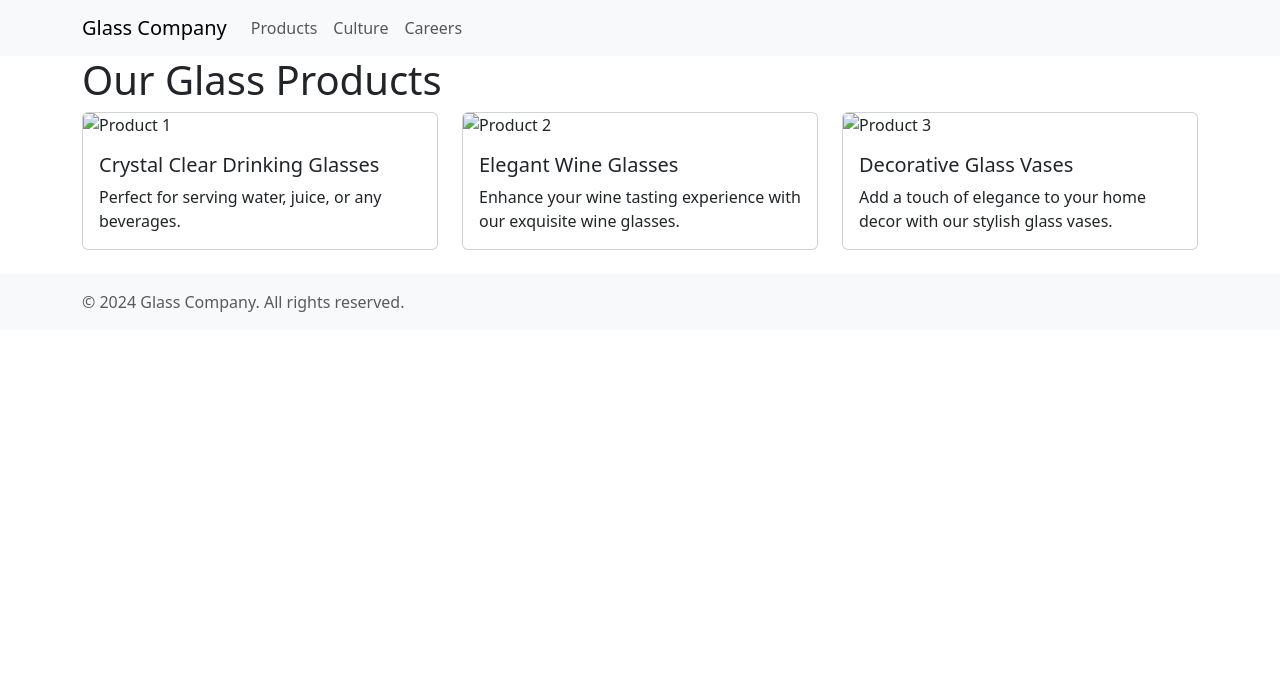
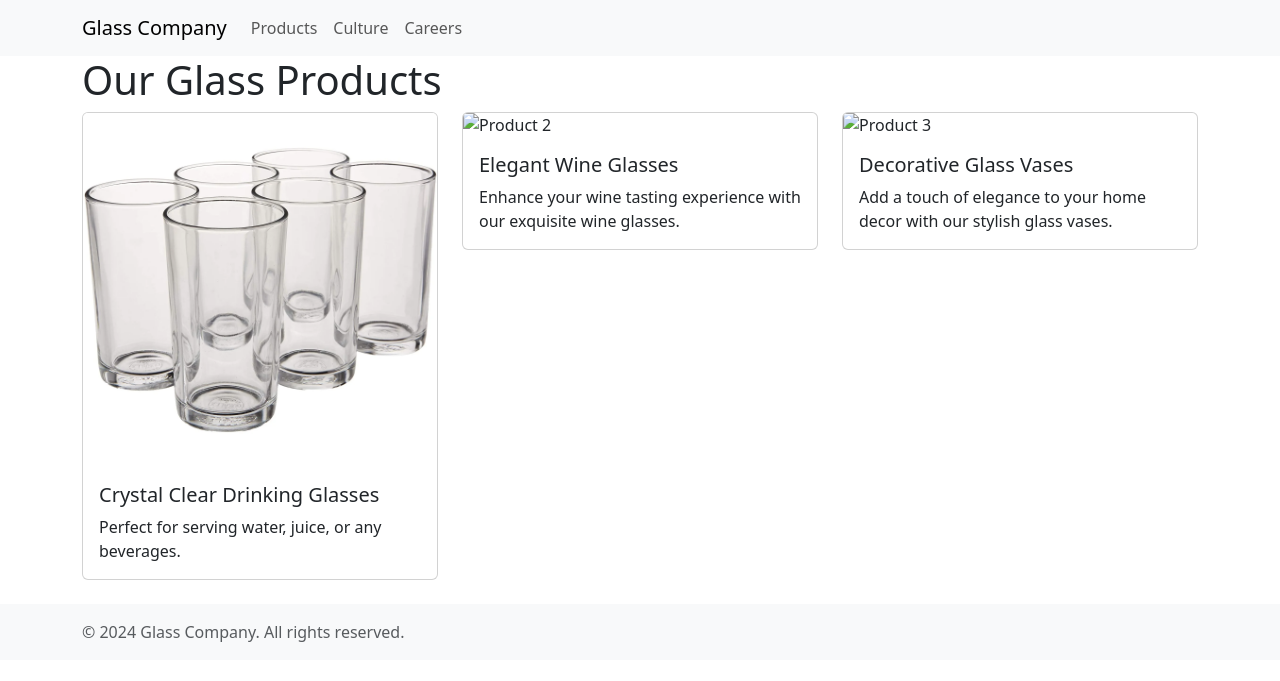
Before and after one commit to wang152boom/wang152boom.github.io, a Jekyll site: the page built from products.html, in a window 1280 px wide. Shown: the top 681 px of the page. Built offline with Jekyll 4.4.1, drawn with Linux system fonts in a browser that asks for light colours.

Commit message:
Update products.html

```diff
--- a/products.html
+++ b/products.html
@@ -9,7 +9,7 @@ description: Explore our wide range of high-quality glass products.
     <div class="row">
         <div class="col-md-4">
             <div class="card mb-4">
-                <img src="{{ '/_image/product1.jpg' | relative_url }}" class="card-img-top" alt="Product 1" />
+                <img src="https://github.com/wang152boom/wang152boom.github.io/blob/master/_image/product1.jpg" class="card-img-top" alt="Product 1" />
                 <div class="card-body">
                     <h5 class="card-title">Crystal Clear Drinking Glasses</h5>
                     <p class="card-text">Perfect for serving water, juice, or any beverages.</p >
```
